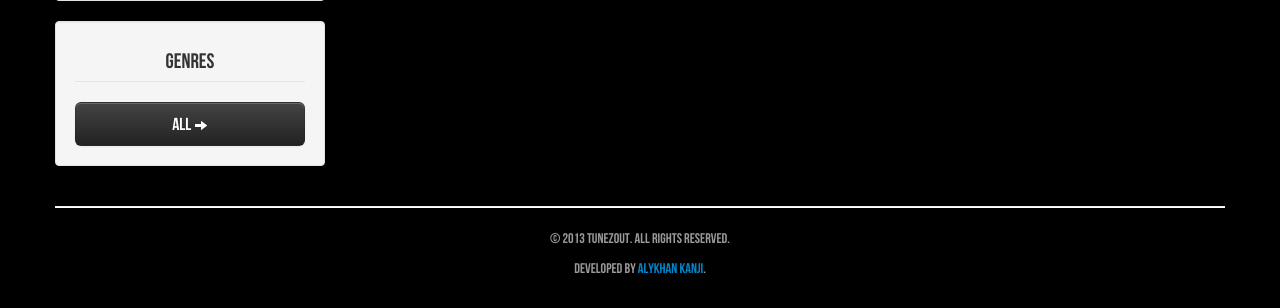
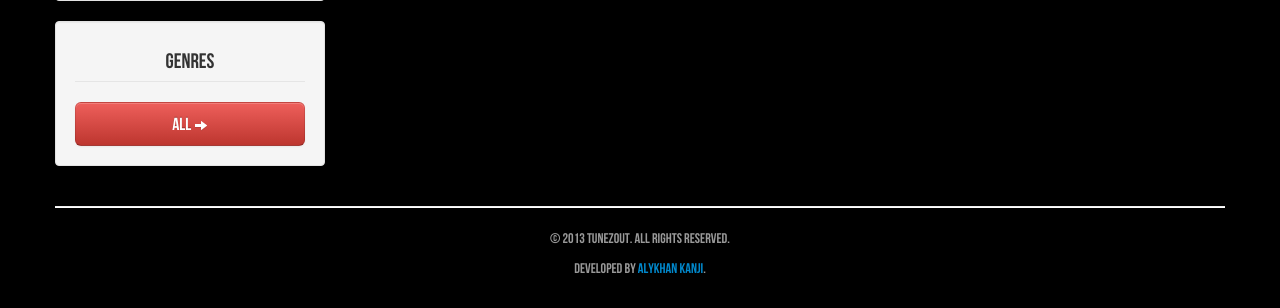
Before and after one commit to alykhank/Tunezout, a Flask app: page / in a window 1280 px wide. Shown: the part 603-911 px from the top of the page. Run offline with Flask 2, Linux system fonts and the light colour scheme; data that the repository does not hold is empty; some libraries are stand-ins or nearby versions.

Commit message:
Highlight genre buttons when switching views.

```diff
--- a/templates/index.html
+++ b/templates/index.html
@@ -52,9 +52,9 @@
 				<form class="well">
 					<fieldset>
 						<legend>Genres</legend>
-						<a class="btn btn-inverse btn-large btn-block" onclick="$.get('/songs', function(data) { $('table').html(data) });">All <i class="icon-arrow-right icon-white"></i></a>
+						<a id="genre0" class="btn btn-danger btn-large btn-block genre" onclick="$.get('/songs', function(data) { $('table').html(data); $('.genre').removeClass('btn-danger').addClass('btn-inverse'); $('#genre0').removeClass('btn-inverse').addClass('btn-danger'); });">All <i class="icon-arrow-right icon-white"></i></a>
 						{% for genre in genres %}
-						<a class="btn btn-inverse btn-large btn-block" onclick="$.get('/songs?genre={{ genre.id }}', function(data) { $('table').html(data) });">{{ genre.name }} <i class="icon-arrow-right icon-white"></i></a>
+						<a id="genre{{ genre.id }}" class="btn btn-inverse btn-large btn-block genre" onclick="$.get('/songs?genre={{ genre.id }}', function(data) { $('table').html(data); $('.genre').removeClass('btn-danger').addClass('btn-inverse'); $('#genre{{ genre.id }}').removeClass('btn-inverse').addClass('btn-danger'); });">{{ genre.name }} <i class="icon-arrow-right icon-white"></i></a>
 						{% endfor %}
 					</fieldset>
 				</form>
```
